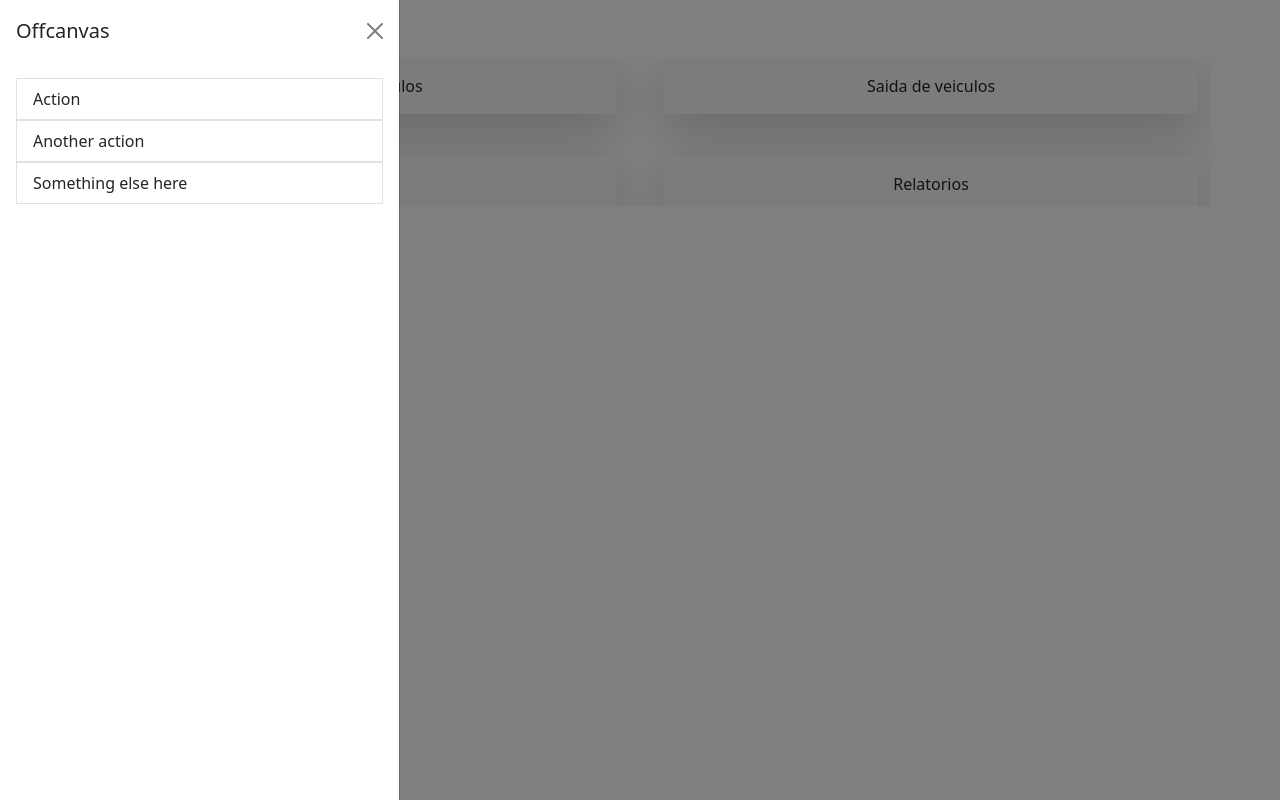
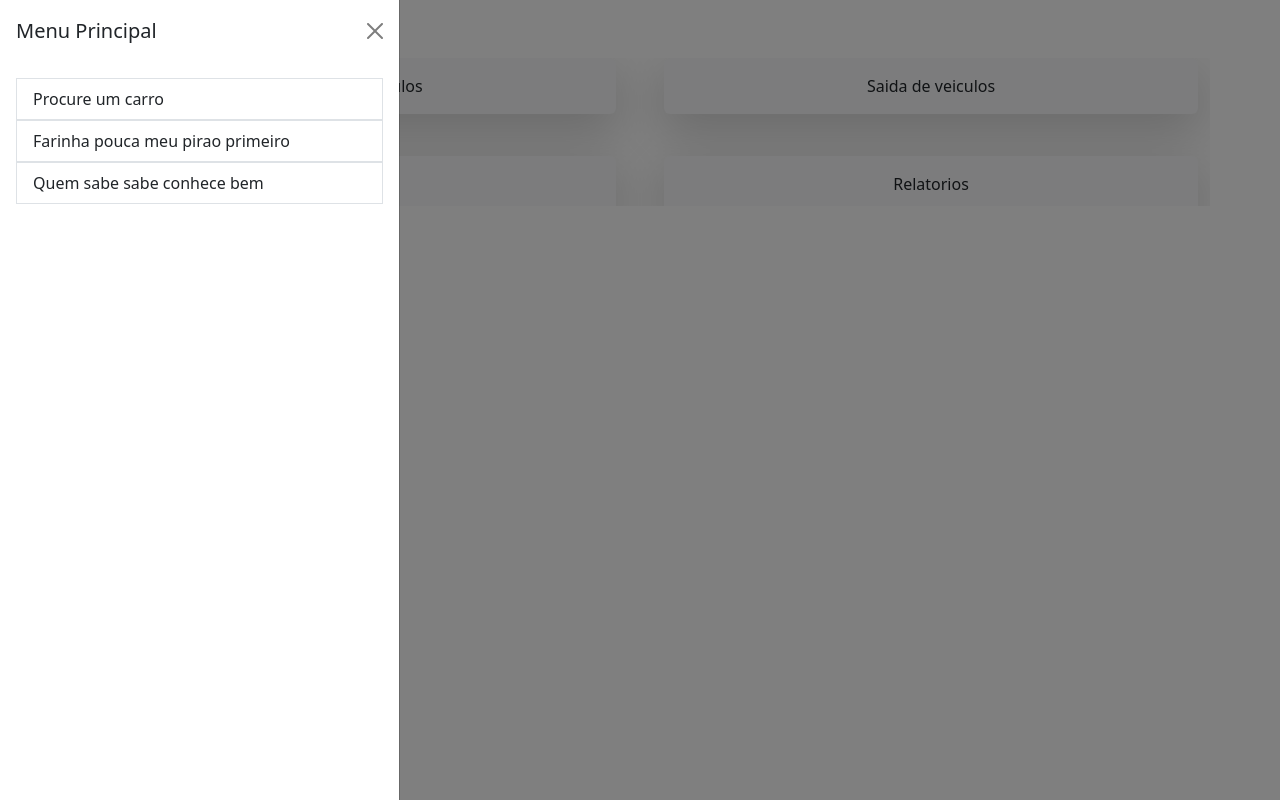
Before and after one commit to Guto114/ParkApp, a plain HTML site: page index.html in a window 1280 px wide. Both pictures are taken after a click on the button 27 px from the left and 39 px from the top of the page. Drawn offline with nearby package versions, Linux system fonts and the light colour scheme.

Commit message:
Fiz soh algumas alteracoes de texto

```diff
--- a/index.html
+++ b/index.html
@@ -18,20 +18,22 @@
 <!-- as opcoes dentro do offcanvas -->
 <div class="offcanvas offcanvas-start" tabindex="-1" id="offcanvasExample" aria-labelledby="offcanvasExampleLabel">
   <div class="offcanvas-header">
-    <h5 class="offcanvas-title" id="offcanvasExampleLabel">Offcanvas</h5>
+    <h5 class="offcanvas-title" id="offcanvasExampleLabel">Menu Principal</h5>
     <button type="button" class="btn-close" data-bs-dismiss="offcanvas" aria-label="Close"></button>
   </div>
   <div class="offcanvas-body">
     <div class="list-group">
-        <div><a class="list-group-item list-group-item-action" href="#">Action</a></div>
-        <div><a class="list-group-item list-group-item-action" href="#">Another action</a></div>
-        <div><a class="list-group-item list-group-item-action" href="#">Something else here</a></div>
+        <div><a class="list-group-item list-group-item-action" href="#">Procure um carro</a></div>
+        <div><a class="list-group-item list-group-item-action" href="#">Farinha pouca meu pirao primeiro</a></div>
+        <div><a class="list-group-item list-group-item-action" href="#">Quem sabe sabe conhece bem</a></div>
     </div>
   </div>
 </div>
 </nav>
 
 <!-- Os quatro botoes para inicar as funcoes principais -->
+<!-- aqui nao esta com o visual que eu acho bacana,
+talvez olhar alguma coisa por ai que ajude a ficar com um visual melhor -->
 <div class="container overflow-hidden text-center">
   <div class="row g-5">
     <div class="col-6">
```
